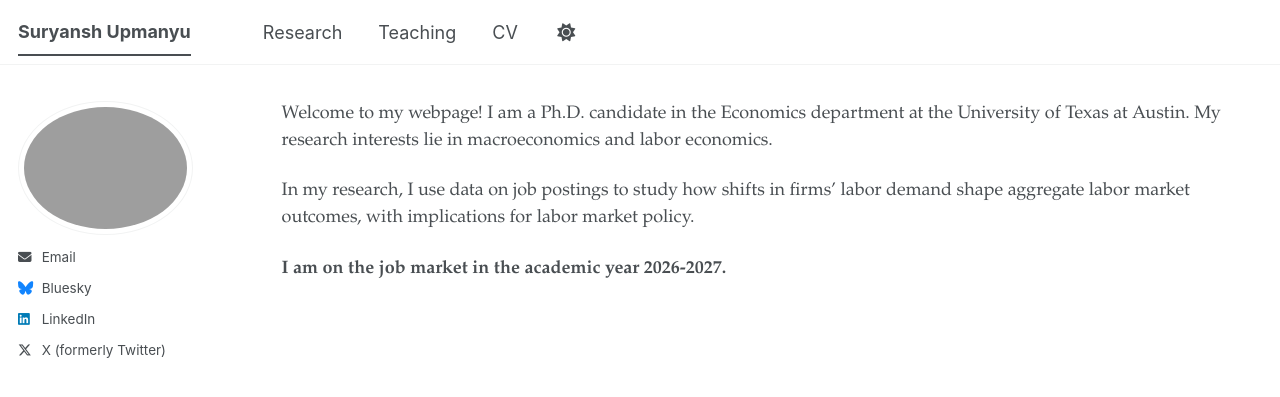
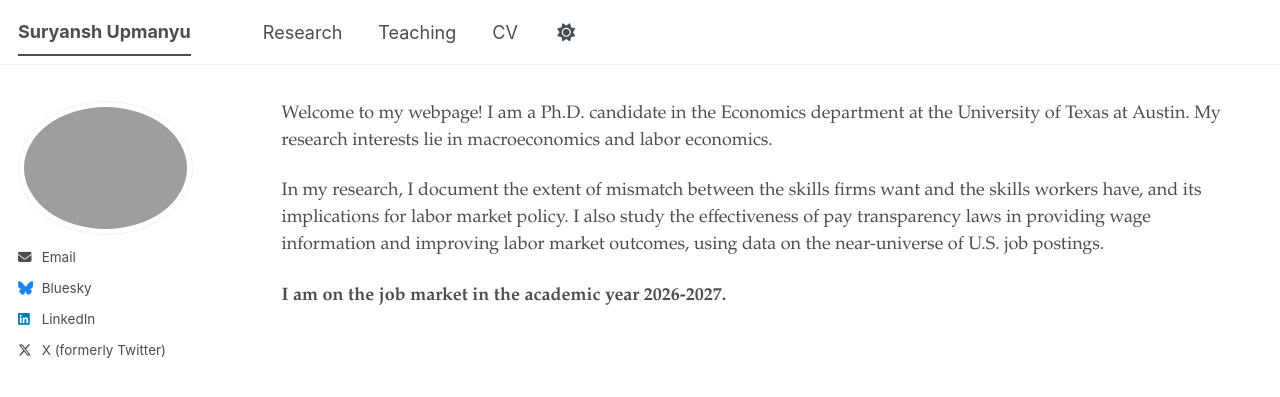
Before and after one commit to upmanyu-suryansh/upmanyu-suryansh.github.io, a Jekyll site: the page built from _pages/about.md, in a window 1280 px wide. Shown: the top 397 px of the page. Built offline with Jekyll 4.4.1, drawn with Linux system fonts in a browser that asks for light colours; a script bundle is joined from its source files by our own code; library files that are not in the unit come from our copies.

Commit message:
Revise about page content and research focus
Updated research interests and added details on job market status.

```diff
--- a/_pages/about.md
+++ b/_pages/about.md
@@ -9,6 +9,6 @@ redirect_from:
 
 Welcome to my webpage! I am a Ph.D. candidate in the Economics department at the University of Texas at Austin. My research interests lie in macroeconomics and labor economics.
 
-In my research, I use data on job postings to study how shifts in firms' labor demand shape aggregate labor market outcomes, with implications for labor market policy.
+In my research, I document the extent of mismatch between the skills firms want and the skills workers have, and its implications for labor market policy. I also study the effectiveness of pay transparency laws in providing wage information and improving labor market outcomes, using data on the near-universe of U.S. job postings.
 
 **I am on the job market in the academic year 2026-2027.**
```
